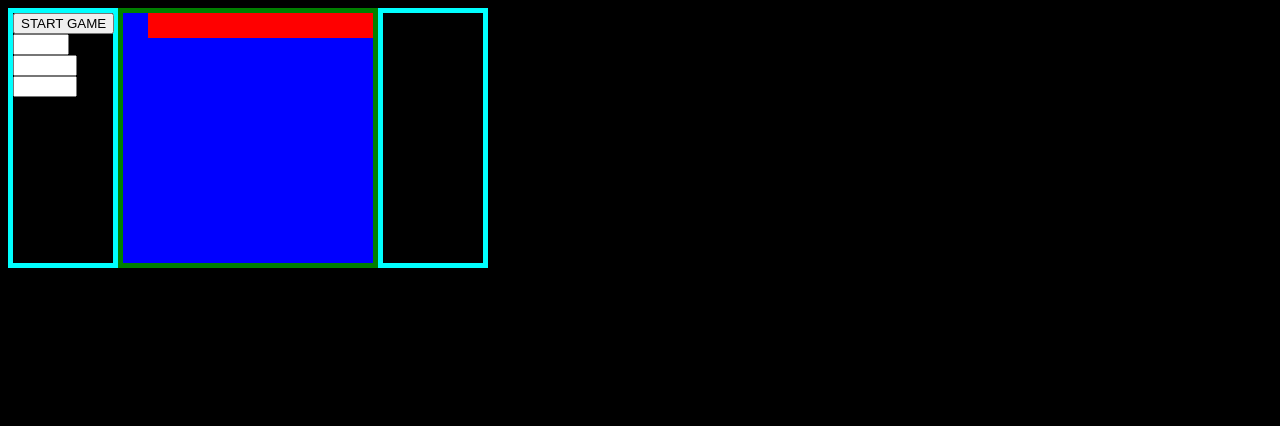
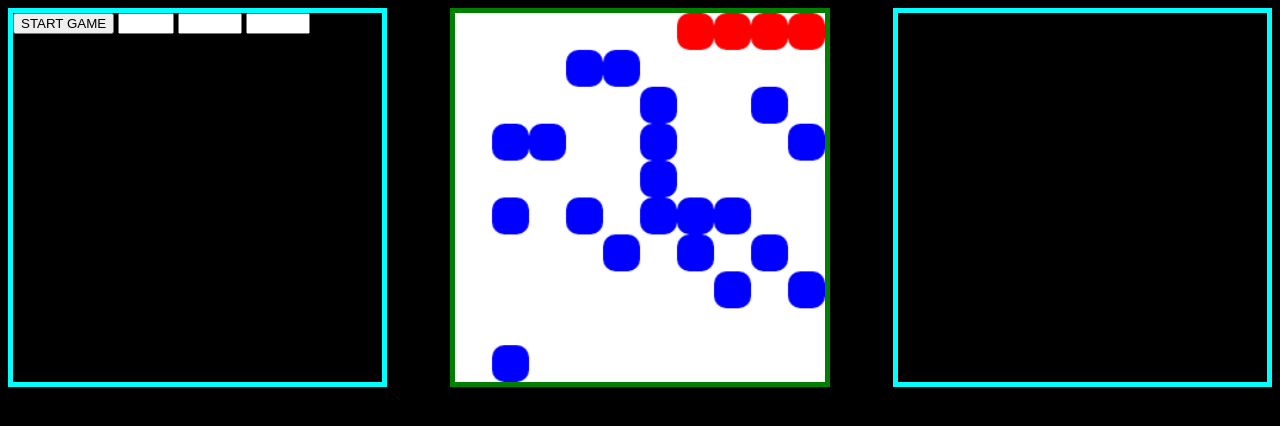
Before and after one commit to villadsfrede/skole-snake, a plain HTML site: page index.html in a window 1280 px wide. Drawn offline with Linux system fonts and the light colour scheme.

Commit message:
Changed canvas display

```diff
--- a/index.html
+++ b/index.html
@@ -16,7 +16,7 @@
         <input type="number" name="SizeY" max="100" min="1" id="SizeY">
         </div>
         <div id="game">
-            <canvas id="canvas" width="100" height="100"></canvas>
+            <canvas id="canvas"></canvas>
         </div>
         <div id="score">
 
--- a/main.js
+++ b/main.js
@@ -3,10 +3,11 @@ var ctx = canvas.getContext("2d");
 
 var x = 10;
 var y = 10;
-var gridSize = 25
+var gridSize = 40
 
 window.addEventListener("load", () => {
-    canvas.width = x*gridSize;
+    //canvas.width = x*gridSize;
+    gridSize = canvas.width/x
     canvas.height = y*gridSize;
 
     snake.reset()
@@ -58,7 +59,7 @@ var snake = {
 }
 
 var food = {
-    amount : 97,
+    amount : 20,
     food : [],
     replenish : function() {
         while(this.food.length < this.amount - Math.max(0, (this.amount+snake.length-1) - (x*y))) {
@@ -100,7 +101,7 @@ function compare(a, b){
 
 function block(x, y, color) {
     ctx.beginPath()
-    ctx.rect(x*gridSize, y*gridSize, gridSize, gridSize)
+    ctx.roundRect(x*gridSize, y*gridSize, gridSize, gridSize, [10, 10, 10, 10])
     ctx.fillStyle = color;
     ctx.fill()
     ctx.closePath()
@@ -141,6 +142,7 @@ document.addEventListener("keydown", (Event) => {
     }
     if (Event.key == " ") {
         snake.reset()
+        food.food = []
         food.replenish()
     }
 })
--- a/style.css
+++ b/style.css
@@ -3,14 +3,18 @@ body{
 }
 
 #main{
-    display: flex;
+    display: grid;
+    justify-content: center;
+    grid-template-columns: repeat(3, 30%);
+    gap: 5%;
+}
 
-
-
+#canvas {
+    display: block;
+    width: 100%;
 }
 
 #settings{
-    width: 100px;
     border: 5px solid cyan;
 }
 #game{
@@ -18,5 +22,4 @@ body{
 }
 #score{
     border: 5px solid cyan;
-    width: 100px;
 }
```
